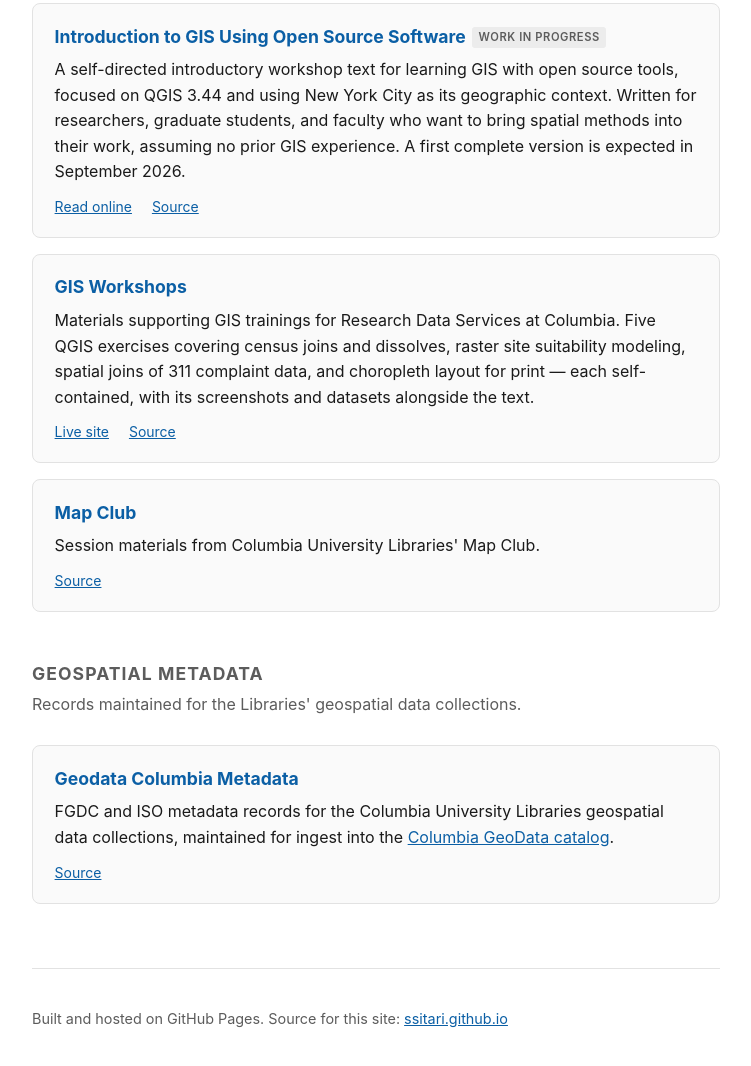
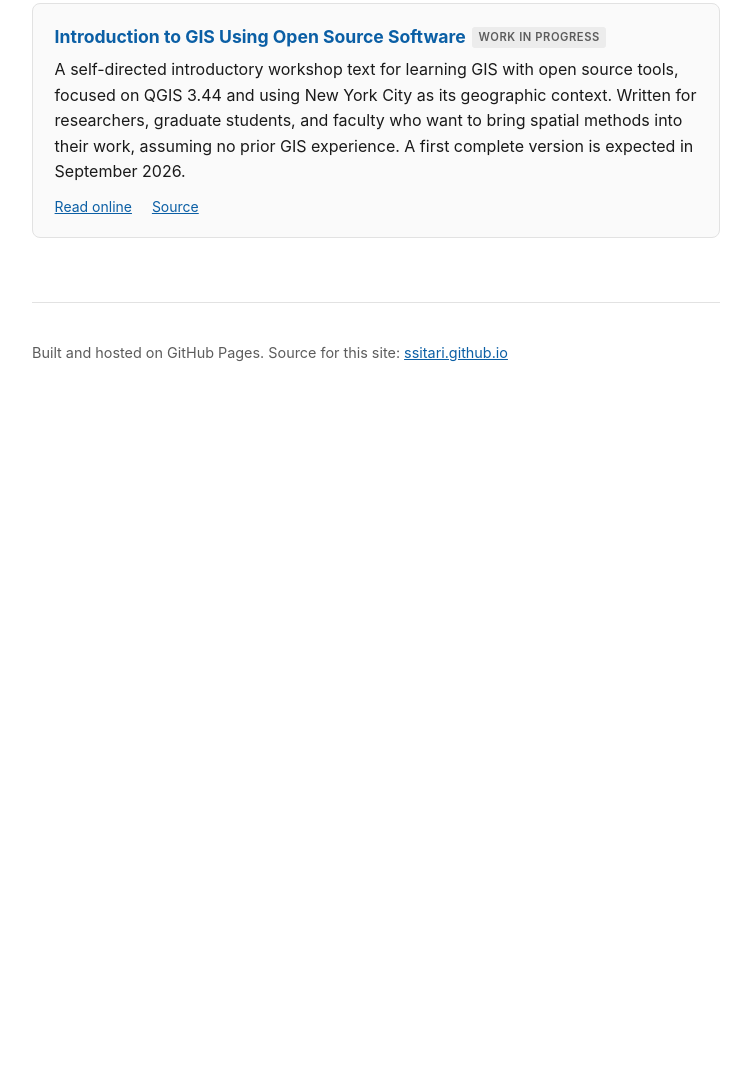
Before and after one commit to ssitari/ssitari.github.io, a plain HTML site: page index.html in a window 1280 px wide. Shown: the part 3557-4623 px from the top of the page, without its empty margins (264-1015 px from the left). After the commit the page ends 3985 px from the top, so only its background shows below. Drawn offline with Linux system fonts and the light colour scheme.

Commit message:
Add README and trim the project list
Adds a short README noting the site is a public repo index for now.
Removes the metadata, GIS workshops, and Map Club entries, which drops
the geospatial metadata section entirely.

```diff
--- a/index.html
+++ b/index.html
@@ -330,47 +330,6 @@
       </p>
     </article>
 
-    <article class="project">
-      <h3><a href="https://ssitari.github.io/GISWorkshops/">GIS Workshops</a></h3>
-      <p>
-        Materials supporting GIS trainings for Research Data Services at Columbia. Five QGIS exercises covering
-        census joins and dissolves, raster site suitability modeling, spatial joins of 311 complaint data, and
-        choropleth layout for print &mdash; each self-contained, with its screenshots and datasets alongside
-        the text.
-      </p>
-      <p class="meta">
-        <a href="https://ssitari.github.io/GISWorkshops/">Live site</a>
-        <a href="https://github.com/ssitari/GISWorkshops">Source</a>
-      </p>
-    </article>
-
-    <article class="project">
-      <h3><a href="https://github.com/ssitari/MapClub">Map Club</a></h3>
-      <p>
-        Session materials from Columbia University Libraries' Map Club.
-      </p>
-      <p class="meta">
-        <a href="https://github.com/ssitari/MapClub">Source</a>
-      </p>
-    </article>
-
-    <h2 id="metadata">Geospatial metadata</h2>
-    <p class="section-note">
-      Records maintained for the Libraries' geospatial data collections.
-    </p>
-
-    <article class="project">
-      <h3><a href="https://github.com/ssitari/GeodataColumbiaMetadata">Geodata Columbia Metadata</a></h3>
-      <p>
-        FGDC and ISO metadata records for the Columbia University Libraries geospatial data collections,
-        maintained for ingest into the
-        <a href="https://geodata.library.columbia.edu/">Columbia GeoData catalog</a>.
-      </p>
-      <p class="meta">
-        <a href="https://github.com/ssitari/GeodataColumbiaMetadata">Source</a>
-      </p>
-    </article>
-
   </main>
 
   <footer>
```
Also changed, not shown: 1 other file.
